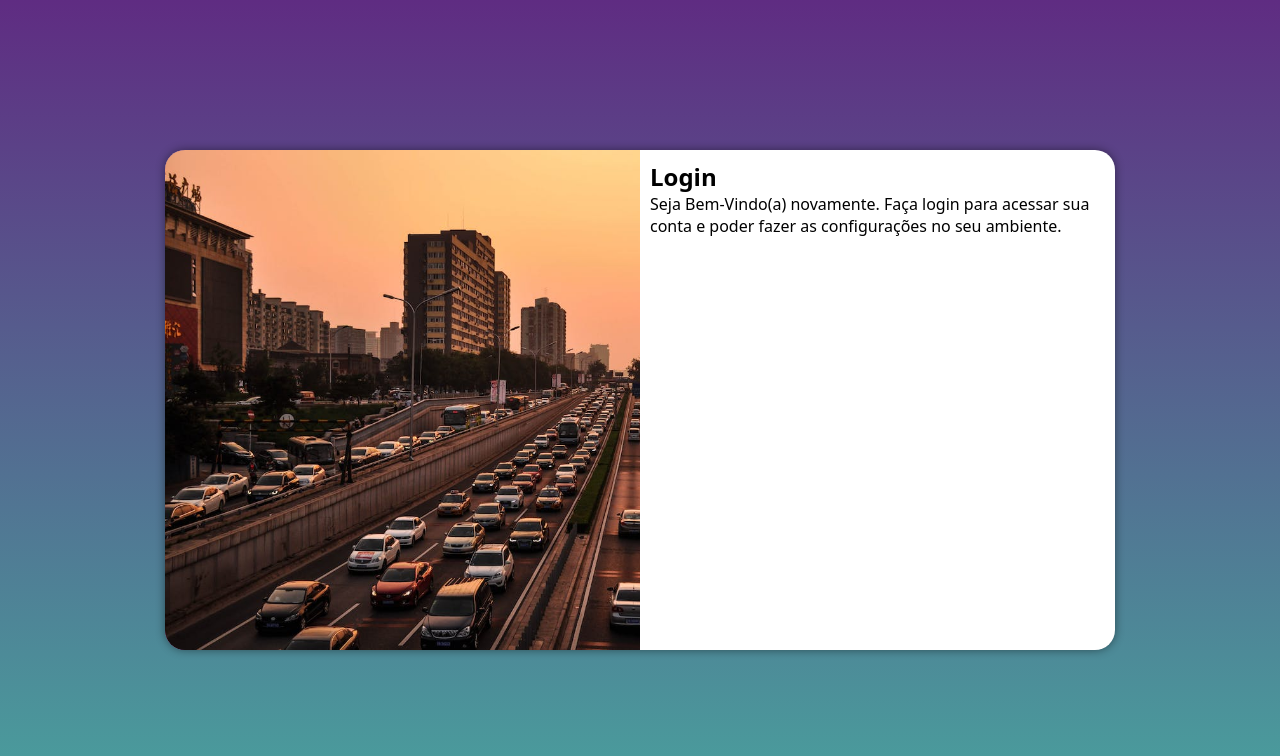
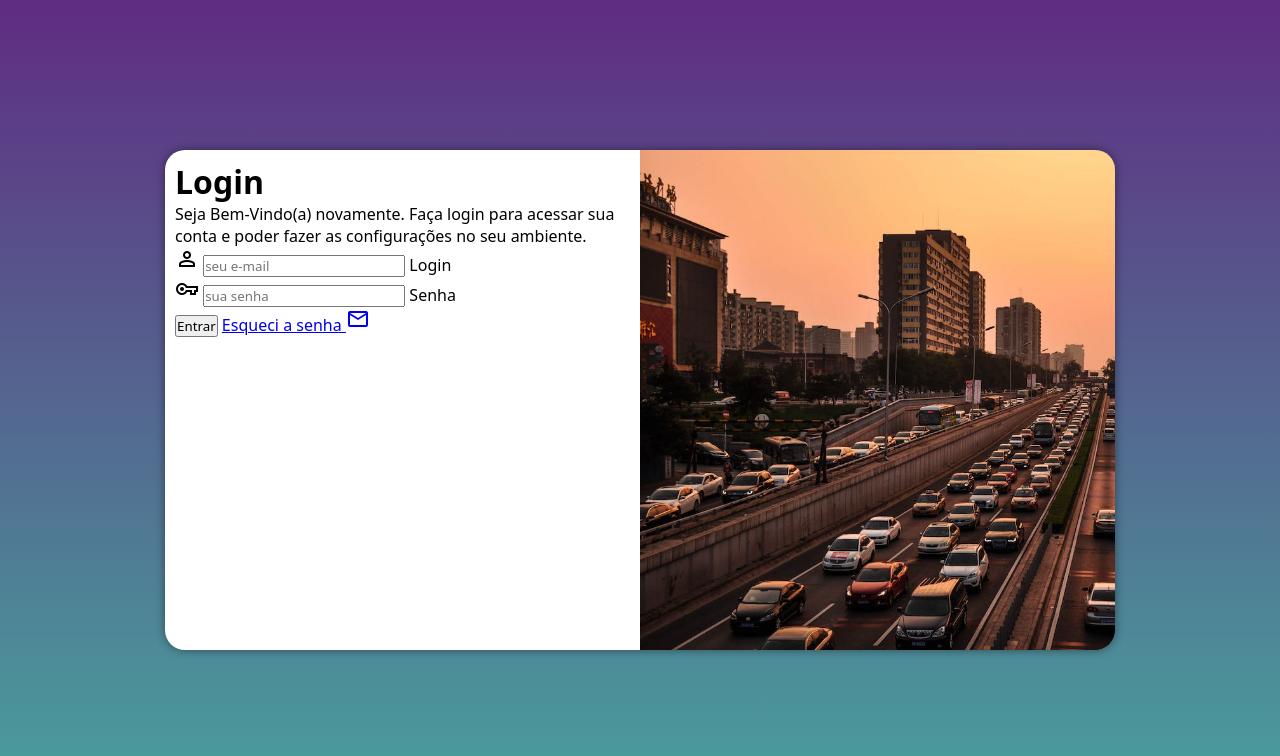
Before and after one commit to Evoluwilll/projeto-login, a PHP site: page / in a window 1280 px wide. Shown: the top 756 px of the page. Run offline with PHP 8.4, Linux system fonts and the light colour scheme.

Commit message:
adicionei o formulário

```diff
--- a/estilos/media-query.css
+++ b/estilos/media-query.css
@@ -34,14 +34,22 @@
         width: 950px;
     }
     section#login > div#imagem {
-        float: left;
+        float: right;
         width: 50%;
         height: 100%;
     }
 
     section#login > div#formulario {
-        float: right;
+        float: left;
         width: 50%;
 
     }
+
+    div#formulario > h1 {
+        font-size: 2em;
+    }
+
+    div#fomulario > p {
+        font-size: 1.2em;
+    }
 }
--- a/estilos/style.css
+++ b/estilos/style.css
@@ -63,3 +63,12 @@ section#login > div#formulario {
     display: block;
     padding: 10px;
 }
+
+div#fomulario > h1 {
+    text-align: center;
+    margin: 10px;
+}
+
+div#fomulario > p {
+    font-size: 0.8em;
+}
--- a/index.html
+++ b/index.html
@@ -4,6 +4,7 @@
     <meta charset="UTF-8">
     <meta name="viewport" content="width=device-width, initial-scale=1.0">
     <title>Login</title>
+    <link rel="stylesheet" href="https://fonts.googleapis.com/css2?family=Material+Symbols+Outlined:opsz,wght,FILL,GRAD@20..48,100..700,0..1,-50..200" />
     <link rel="stylesheet" href="estilos/style.css">
     <link rel="stylesheet" href="estilos/media-query.css">
 </head>
@@ -16,7 +17,24 @@
             <div id="formulario">
                 <h1>Login</h1>
                 <p>Seja Bem-Vindo(a) novamente. Faça login para acessar sua conta e poder fazer as configurações no seu ambiente.</p>
-                <form action="login.php" method="post"></form>
+                <form action="login.php" method="post" autocomplete="on">
+                    <div class="campo">
+                        <span class="material-symbols-outlined"> person </span>
+                        <input type="email" name="login" id="ilogin" placeholder="seu e-mail" autocomplete="email" required max="30">
+                        <label for="ilogin">Login</label>
+                    </div>
+                    <div  class="campo">
+                        <span class="material-symbols-outlined"> vpn_key </span>
+                        <input type="password" name="senha" id="isenha" placeholder="sua senha" autocomplete="current-password" required minlength="8" maxlength="20">
+                        <label for="isenha">Senha</label>
+
+                    </div>
+                    <input type="submit" value="Entrar">
+                    <a href="esqueci.html">
+                        Esqueci a senha <span class="material-symbols-outlined"> mail </span>
+
+                    </a>
+                </form>
             </div>
         </section>
     </main>
```
